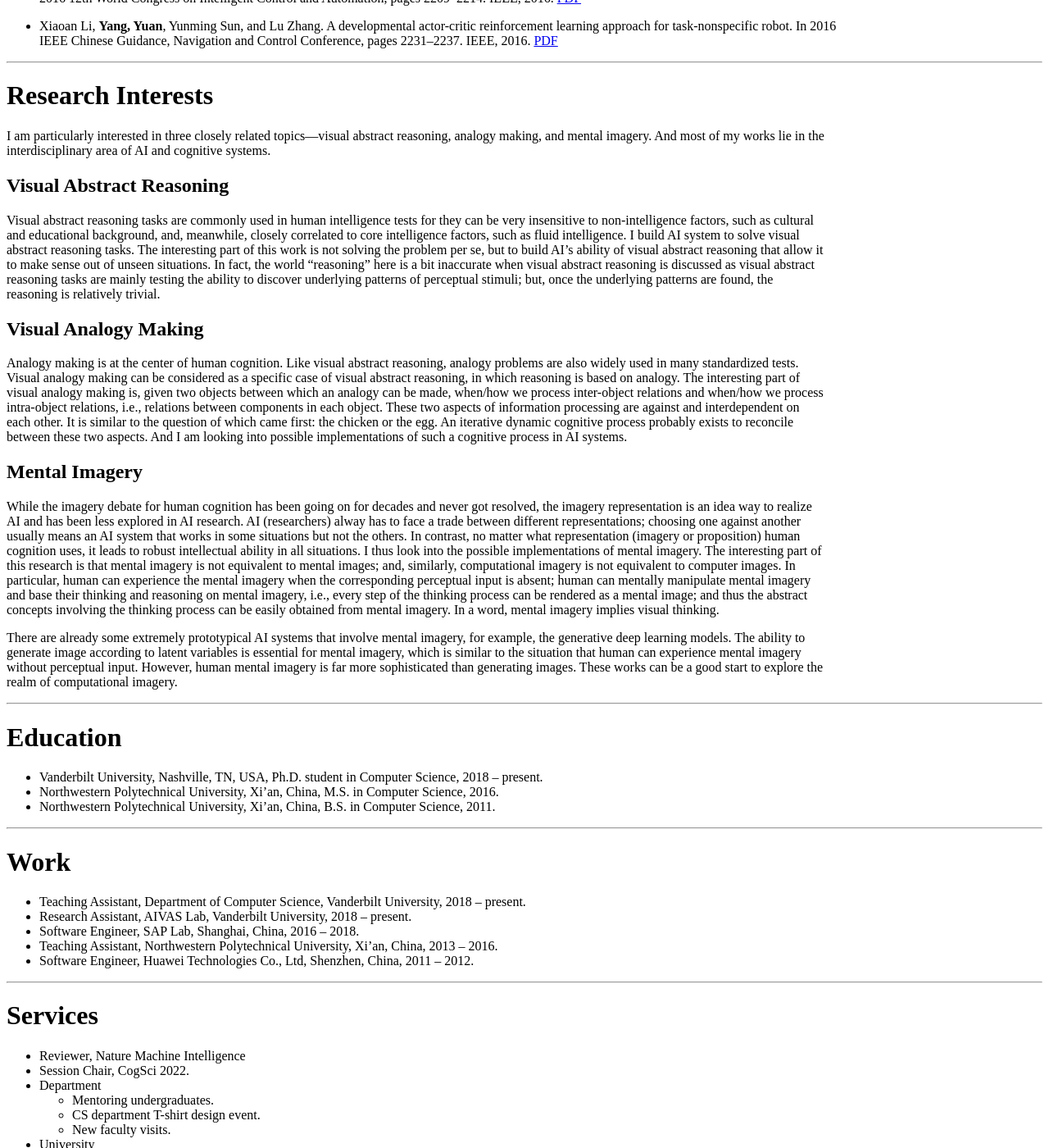
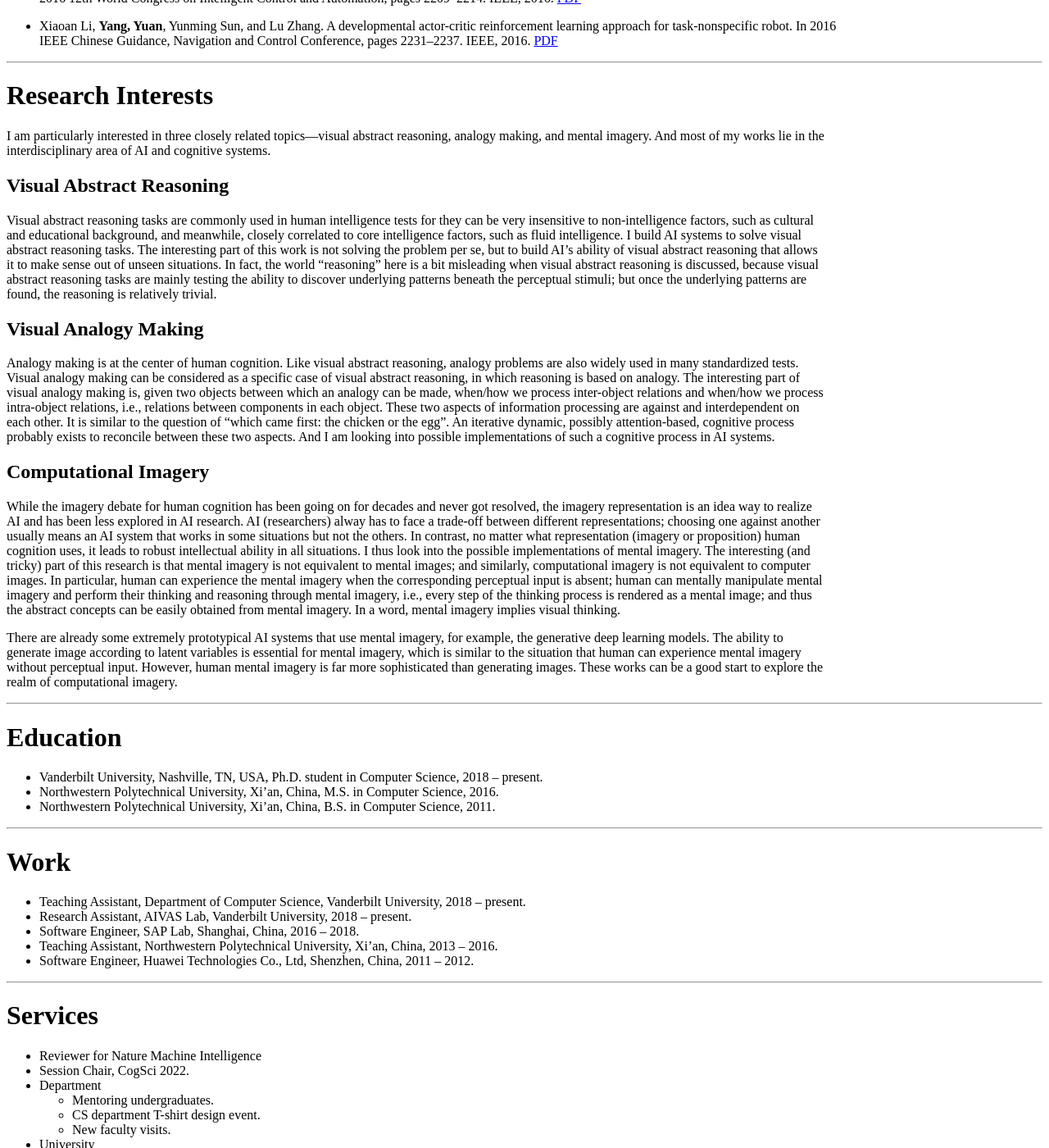
Before and after one commit to Yang-Yuan/Yang-Yuan.github.io, a Jekyll site: the page built from docs/index.md, in a window 1280 px wide and 1400 px high, scrolled down 1107 px. Shown: the whole window at 82% size. Built offline with Jekyll 4.4.1, drawn with Linux system fonts in a browser that asks for light colours; some of the changed text lies outside the part shown.

Commit message:
Hahahaha....

```diff
--- a/docs/index.md
+++ b/docs/index.md
@@ -48,27 +48,27 @@ An approach for solving tasks on the abstract reasoning corpus. CogSci 2023,unde
 - **Yang, Yuan**, Deepayan Sanyal, Joel Michelson, James Ainooson, and Maithilee Kunda.
 An end-to-end imagery-based modeling of solving geometric analogy problems.
 In Proceedings of the Annual Meeting of the Cognitive Science Society, number 44, 2022.
-[PDF](https://escholarship.org/uc/item/9gh2885c)
+[PDF](https://escholarship.org/uc/item/9gh2885c){:target="_blank"}
 
 - **Yang, Yuan**, Deepayan Sanyal, Joel Michelson, James Ainooson, and Maithilee Kunda.
 A conceptual chronicle of solving raven’s progressive matrices computationally. In CEUR Workshop Proceedings,2022.
-[PDF](https://aic20.aass.oru.se/aic-pdfs/AIC-2022-camera-ready-full-paper-15.pdf)
+[PDF](https://aic20.aass.oru.se/aic-pdfs/AIC-2022-camera-ready-full-paper-15.pdf){:target="_blank"}
 
 - Joel Michelson, Deepayan Sanyal, James Ainooson, **Yang, Yuan**, and Maithilee Kunda.
 Experimental designs and facets of evidence for computational theory of mind. In CEUR Workshop Proceedings, 2022.
-[PDF](https://aic20.aass.oru.se/aic-pdfs/AIC-2022-camera-ready-full-paper-22.pdf)
+[PDF](https://aic20.aass.oru.se/aic-pdfs/AIC-2022-camera-ready-full-paper-22.pdf){:target="_blank"}
 
 ## 2021
 
 - **Yang, Yuan**, Deepayan Sanyal, Joel Michelson, James Ainooson, and Maithilee Kunda.
 Automatic item generation of figural analogy problems: A review and outlook.
 In Proceedings of the Ninth Annual Conference on Advances in Cognitive Systems, 2021.
-[PDF](https://arxiv.org/pdf/2201.08450.pdf)
+[PDF](https://arxiv.org/pdf/2201.08450.pdf){:target="_blank"}
 
 - Joel Michelson, Deepayan Sanyal, James Ainooson, **Yang, Yuan**, and Maithilee Kunda.
 Social cognition paradigms ex machinas.
 In Proceedings of the AAAI Fall Symposium on Computational Theory of Mind for Human-Machine Teams, 2021.
-[PDF](https://link.springer.com/chapter/10.1007/978-3-031-21671-8_4)
+[PDF](https://link.springer.com/chapter/10.1007/978-3-031-21671-8_4){:target="_blank"}
 
 
 ## 2020
@@ -76,19 +76,19 @@ In Proceedings of the AAAI Fall Symposium on Computational Theory of Mind for Hu
 - **(Patrick Henry Winston Award for Best Student Paper) Yang, Yuan**, Keith McGreggor, and M Kunda.
 Not quite any way you slice it: How <br> different analogical constructions affect raven’s matrices performance.
 In Proceedings of the Eighth Annual Conference on Advances in Cognitive Systems, 2020.
-[PDF](https://par.nsf.gov/servlets/purl/10209953)
+[PDF](https://par.nsf.gov/servlets/purl/10209953){:target="_blank"}
 
 ## 2016
 
 - **Yang, Yuan**, Xiaoan Li, and Lu Zhang.
 Task-specific pre-learning to improve the convergence of reinforcement learning based on a deep neural network.
 In 2016 12th World Congress on Intelligent Control and Automation, pages 2209–2214. IEEE, 2016.
-[PDF](https://ieeexplore.ieee.org/abstract/document/7578787)
+[PDF](https://ieeexplore.ieee.org/abstract/document/7578787){:target="_blank"}
 
 - Xiaoan Li, **Yang, Yuan**, Yunming Sun, and Lu Zhang.
 A developmental actor-critic reinforcement learning approach for task-nonspecific robot.
 In 2016 IEEE Chinese Guidance, Navigation and Control Conference, pages 2231–2237. IEEE, 2016.
-[PDF](https://ieeexplore.ieee.org/abstract/document/7829139)
+[PDF](https://ieeexplore.ieee.org/abstract/document/7829139){:target="_blank"}
 
 
 
@@ -101,13 +101,13 @@ and mental imagery. And most of my works lie in the interdisciplinary area of AI
 ## Visual Abstract Reasoning
 Visual abstract reasoning tasks are commonly used in human intelligence tests
 for they can be very insensitive to non-intelligence factors, such as cultural and educational background,
-and, meanwhile, closely correlated to core intelligence factors, such as fluid intelligence.
-I build AI system to solve visual abstract reasoning tasks.
+and meanwhile, closely correlated to core intelligence factors, such as fluid intelligence.
+I build AI systems to solve visual abstract reasoning tasks.
 The interesting part of this work is not solving the problem per se,
-but to build AI's ability of visual abstract reasoning that allow it to make sense out of unseen situations.
-In fact, the world "reasoning" here is a bit inaccurate when visual abstract reasoning is discussed
-as visual abstract reasoning tasks are mainly testing the ability to discover underlying patterns of perceptual stimuli;
-but, once the underlying patterns are found, the reasoning is relatively trivial.
+but to build AI's ability of visual abstract reasoning that allows it to make sense out of unseen situations.
+In fact, the world "reasoning" here is a bit misleading when visual abstract reasoning is discussed,
+because visual abstract reasoning tasks are mainly testing the ability to discover underlying patterns beneath the perceptual stimuli;
+but once the underlying patterns are found, the reasoning is relatively trivial.
 
 ## Visual Analogy Making
 Analogy making is at the center of human cognition.
@@ -118,27 +118,27 @@ The interesting part of visual analogy making is, given two objects between whic
 when/how we process inter-object relations and when/how we process intra-object relations,
 i.e., relations between components in each object.
 These two aspects of information processing are against and interdependent on each other.
-It is similar to the question of which came first: the chicken or the egg.
-An iterative dynamic cognitive process probably exists to reconcile between these two aspects.
+It is similar to the question of "which came first: the chicken or the egg".
+An iterative dynamic, possibly attention-based, cognitive process probably exists to reconcile between these two aspects.
 And I am looking into possible implementations of such a cognitive process in AI systems.
 
-## Mental Imagery
+## Computational Imagery
 While the imagery debate for human cognition has been going on for decades and never got resolved,
 the imagery representation is an idea way to realize AI and has been less explored in AI research.
-AI (researchers) alway has to face a trade between different representations;
+AI (researchers) alway has to face a trade-off between different representations;
 choosing one against another usually means an AI system that works in some situations but not the others.
 In contrast, no matter what representation (imagery or proposition) human cognition uses,
 it leads to robust intellectual ability in all situations.
 I thus look into the possible implementations of mental imagery.
-The interesting part of this research is that mental imagery is not equivalent to mental images;
-and, similarly, computational imagery is not equivalent to computer images.
+The interesting (and tricky)  part of this research is that mental imagery is not equivalent to mental images;
+and similarly, computational imagery is not equivalent to computer images.
 In particular, human can experience the mental imagery when the corresponding perceptual input is absent;
-human can mentally manipulate mental imagery and base their thinking and reasoning on mental imagery,
-i.e., every step of the thinking process can be rendered as a mental image;
-and thus the abstract concepts involving the thinking process can be easily obtained from mental imagery.
+human can mentally manipulate mental imagery and perform their thinking and reasoning through mental imagery,
+i.e., every step of the thinking process is rendered as a mental image;
+and thus the abstract concepts can be easily obtained from mental imagery.
 In a word, mental imagery implies visual thinking.
 
-There are already some extremely prototypical AI systems that involve mental imagery,
+There are already some extremely prototypical AI systems that use mental imagery,
 for example, the generative deep learning models.
 The ability to generate image according to latent variables is essential for mental imagery,
 which is similar to the situation that human can experience mental imagery without perceptual input.
@@ -165,7 +165,7 @@ While AI itself is paradoxical ... (GEB stuff), Gedol theorem
 
 - Vanderbilt University, Nashville, TN, USA, Ph.D. student in Computer Science, 2018 – present.
 - Northwestern Polytechnical University, Xi’an, China, M.S. in Computer Science, 2016.
- - Northwestern Polytechnical University, Xi’an, China, B.S. in Computer Science, 2011.
+- Northwestern Polytechnical University, Xi’an, China, B.S. in Computer Science, 2011.
 
 ***
 
@@ -181,7 +181,7 @@ While AI itself is paradoxical ... (GEB stuff), Gedol theorem
 
 # Services
 
-- Reviewer, Nature Machine Intelligence
+- Reviewer for Nature Machine Intelligence
 - Session Chair, CogSci 2022.
 - Department
   - Mentoring undergraduates.
@@ -197,7 +197,7 @@ While AI itself is paradoxical ... (GEB stuff), Gedol theorem
 
 - Neurodiversity Inspired Science and Engineering Traineeship Award, Vanderbilt University, 2020
 - Patrick Henry Winston Award for Best Student Paper, the Eighth Annual Conference on Advances in Cognitive Systems
-- [Our Lab Interviewed by CBS 60 Minutes](https://youtu.be/YnAUy4BM0w8)
+- [Our Lab Interviewed by CBS 60 Minutes](https://youtu.be/YnAUy4BM0w8){:target="_blank"}
 - Graduate Scholarship, Vanderbilt University, 2018 – present.
 - Graduate Scholarship, Northwestern Polytechnical University, 2013 – 2016.
 - Best Thesis Award, Northwestern Polytechnical University, 2011.
```
Also changed, not shown: other parts of docs/index.md (+9 -9 lines).
